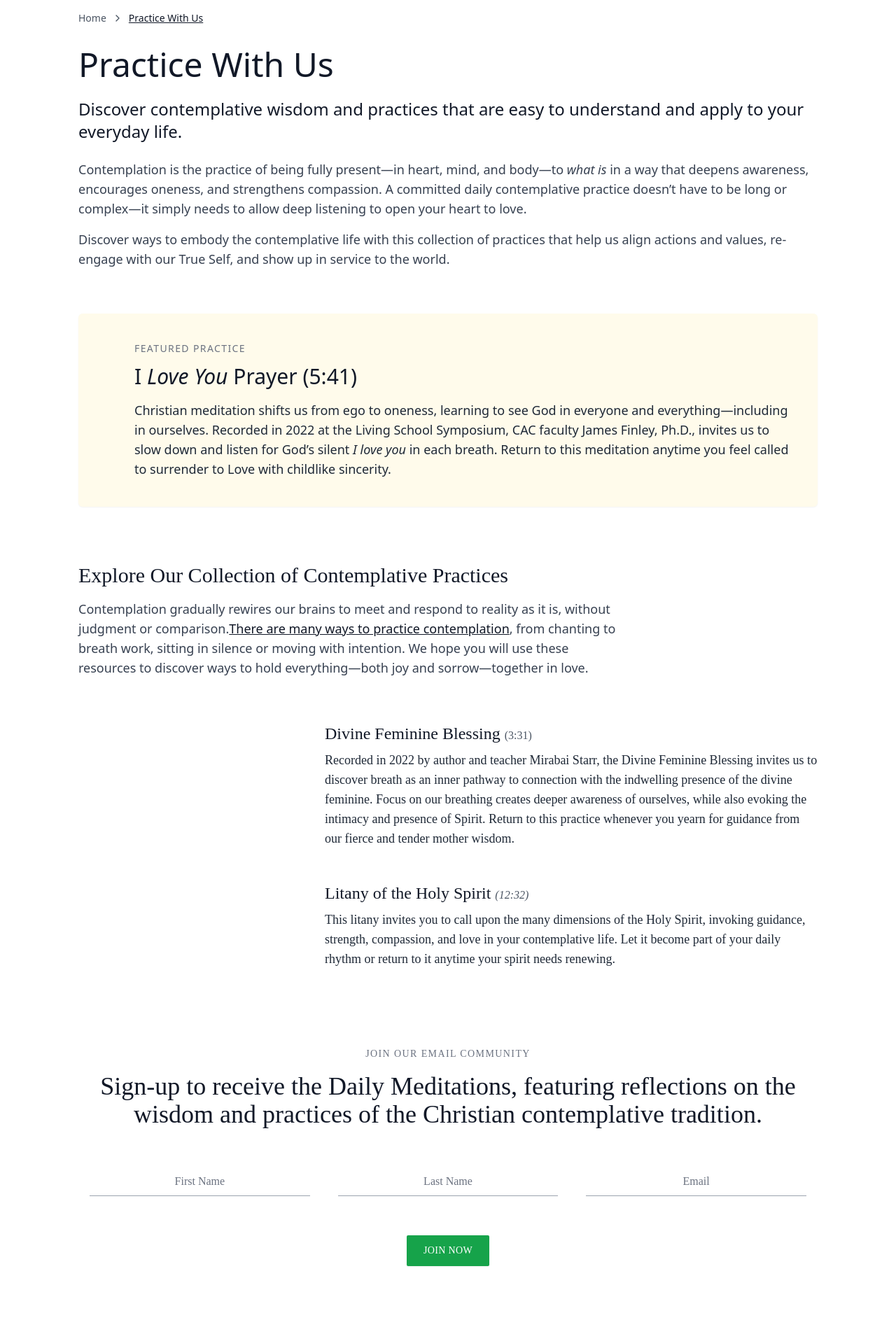
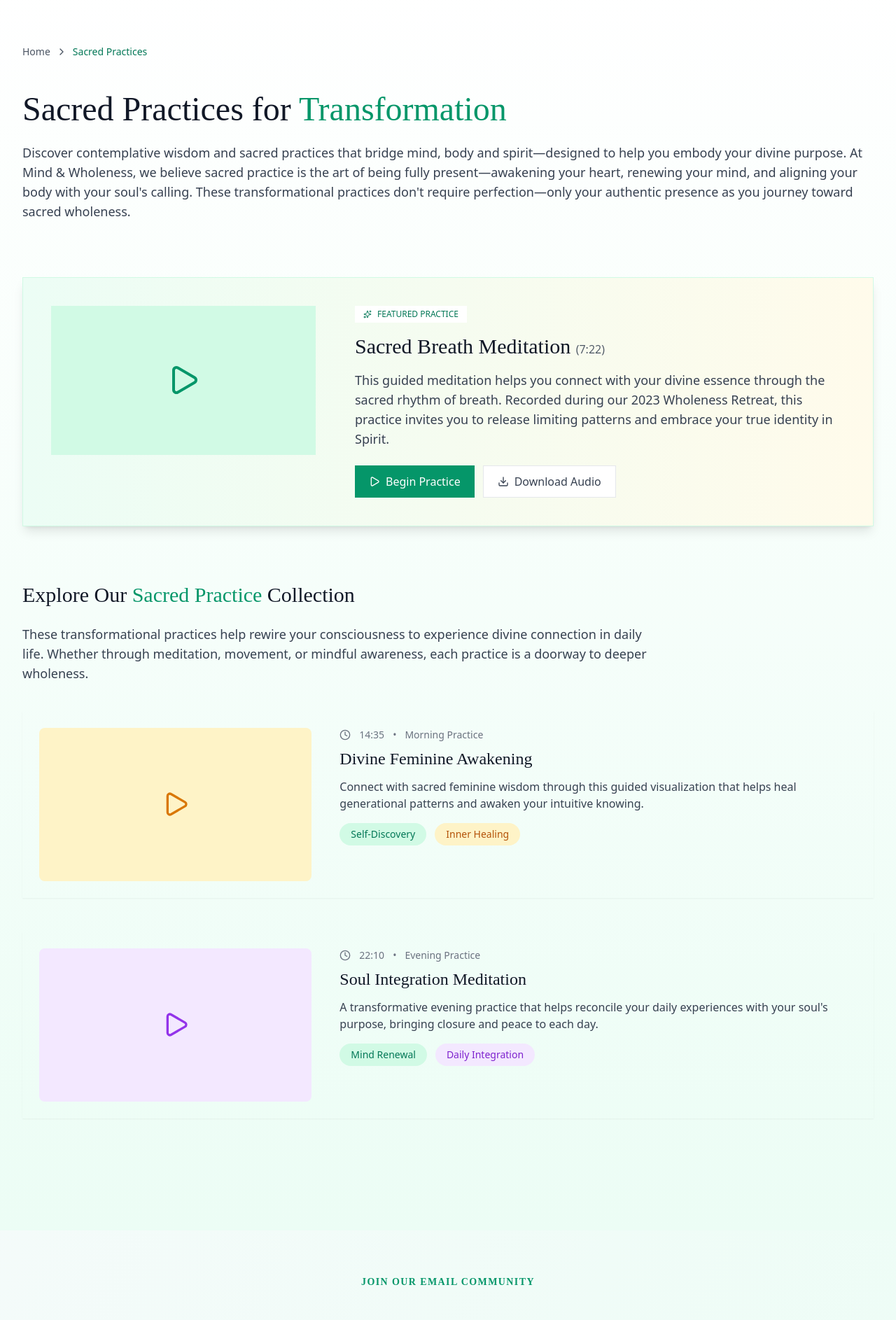
Before and after one commit to eldoJr/mind-and-wholeness, a React (Vite) app: page /about/practice in a window 1280 px wide. Shown: the part 80-1966 px from the top of the page at 70% size. Built offline with nearby package versions, Linux system fonts and the light colour scheme.

Commit message:
add: up-2

```diff
--- a/src/components/layout/emailSignup.tsx
+++ b/src/components/layout/emailSignup.tsx
@@ -1,40 +1,95 @@
+import { motion } from 'framer-motion';
+
+const containerVariants = {
+  hidden: { opacity: 0 },
+  visible: {
+    opacity: 1,
+    transition: {
+      staggerChildren: 0.2,
+      delayChildren: 0.3
+    }
+  }
+};
+
+const itemVariants = {
+  hidden: { y: 20, opacity: 0 },
+  visible: {
+    y: 0,
+    opacity: 1,
+    transition: {
+      duration: 0.5,
+      ease: "easeOut"
+    }
+  }
+};
+
 export default function EmailSignup() {
   return (
-    <section className="bg-white py-20 px-4 sm:px-6 lg:px-8 font-serif text-center">
-      <div className="max-w-5xl mx-auto">
-        <p className="text-sm uppercase tracking-widest text-gray-500 mb-4">
+    <motion.section
+      className="py-12 md:py-16 px-4 sm:px-6 lg:px-8 text-center font-serif"
+      initial="hidden"
+      whileInView="visible"
+      viewport={{ once: true, margin: "-100px" }}
+      variants={containerVariants}
+    >
+      <div className="max-w-5xl mx-auto space-y-6 md:space-y-10">
+        <motion.p
+          className="text-sm font-semibold tracking-widest text-emerald-600 uppercase"
+          variants={itemVariants}
+        >
           Join Our Email Community
-        </p>
-        <h2 className="text-3xl sm:text-3xl md:text-4xl text-gray-900 leading-snug mb-14">
+        </motion.p>
+
+        <motion.h2
+          className="text-2xl sm:text-3xl md:text-4xl text-gray-900 leading-relaxed"
+          variants={itemVariants}
+        >
           Sign-up to receive the Daily Meditations, featuring reflections on
           the wisdom and practices of the Christian contemplative tradition.
-        </h2>
+        </motion.h2>
 
-        <form className="grid grid-cols-1 sm:grid-cols-3 gap-10 max-w-5xl mx-auto mb-10">
+        <motion.form
+          className="pt-12 pb-16 md:py-24 grid grid-cols-1 sm:grid-cols-3 gap-10 max-w-5xl mx-auto mb-10"
+          variants={itemVariants}
+        >
+          <motion.div variants={itemVariants}>
             <input
               type="text"
               placeholder="First Name"
-            className="border-b border-gray-400 placeholder-gray-500 focus:outline-none focus:border-green-600 py-2 bg-transparent text-center"
+              className="w-full border-b border-gray-400 placeholder-gray-500 focus:outline-none focus:border-green-600 py-2 bg-transparent text-center"
             />
+          </motion.div>
+
+          <motion.div variants={itemVariants}>
             <input
               type="text"
               placeholder="Last Name"
-            className="border-b border-gray-400 placeholder-gray-500 focus:outline-none focus:border-green-600 py-2 bg-transparent text-center"
+              className="w-full border-b border-gray-400 placeholder-gray-500 focus:outline-none focus:border-green-600 py-2 bg-transparent text-center"
             />
+          </motion.div>
+
+          <motion.div variants={itemVariants}>
             <input
               type="email"
               placeholder="Email"
-            className="border-b border-gray-400 placeholder-gray-500 focus:outline-none focus:border-green-600 py-2 bg-transparent text-center"
+              className="w-full border-b border-gray-400 placeholder-gray-500 focus:outline-none focus:border-green-600 py-2 bg-transparent text-center"
             />
-        </form>
+          </motion.div>
+        </motion.form>
 
+        <motion.div
+          variants={itemVariants}
+          whileHover={{ scale: 1.05 }}
+          whileTap={{ scale: 0.95 }}
+        >
           <button
             type="submit"
             className="mt-4 px-6 py-3 bg-green-600 text-white font-medium tracking-wide uppercase text-sm rounded-sm hover:bg-green-700 transition-all shadow-sm"
           >
             Join Now
           </button>
+        </motion.div>
       </div>
-    </section>
+    </motion.section>
   );
 }
--- a/src/components/sections/about/Practice.tsx
+++ b/src/components/sections/about/Practice.tsx
@@ -1,101 +1,151 @@
-import { ChevronRight } from "lucide-react";
+import { ChevronRight, Play, Download, Clock, Sparkles } from 'lucide-react';
 import { Link } from "react-router-dom";
 
 export default function PracticeWithUs() {
   return (
-    <section className=" bg-white px-4 sm:px-8 lg:px-20">
-      <div className="max-w-7xl mx-auto px-4 sm:px-6 lg:px-8 py-8">
-        <nav className="flex items-center space-x-2 text-sm text-gray-600 mb-8">
-            <Link to="/" className="hover:text-gray-900 transition-colors">Home</Link>
+    <section className="bg-gradient-to-b from-white to-emerald-50 px-4 sm:px-6 lg:px-8 py-12 sm:py-16 lg:py-20">
+      <div className="max-w-7xl mx-auto">
+        {/* Breadcrumb Navigation */}
+        <nav className="flex items-center space-x-2 text-sm text-gray-600 mb-8 sm:mb-12">
+          <Link to="/" className="hover:text-emerald-700 transition-colors">Home</Link>
           <ChevronRight className="w-4 h-4" />
-            <span className="text-gray-900 underline">Practice With Us</span>
+          <span className="text-emerald-700 font-medium">Sacred Practices</span>
         </nav>
 
-        <div className="max-w-7xl mx-auto ">
-        {/* Header */}
-        <div className="mb-16">
-          <h2 className="text-3xl sm:text-4xl md:text-5xl font-medium mb-6">
-            Practice With Us
+        {/* Header Section */}
+        <div className="mb-16 sm:mb-20">
+          <h2 className="text-3xl sm:text-4xl lg:text-5xl font-serif font-medium text-gray-900 mb-6">
+            Sacred Practices for <span className="text-emerald-600">Transformation</span>
           </h2>
-          <p className="text-xl sm:text-2xl leading-relaxed mb-6">
-            Discover contemplative wisdom and practices that are easy to understand and apply to your everyday life.
-          </p>
-          <p className="text-base sm:text-lg text-gray-700">
-            Contemplation is the practice of being fully present—in heart, mind, and body—to <em>what is</em> in a way that deepens awareness, encourages oneness, and strengthens compassion.
-            A committed daily contemplative practice doesn’t have to be long or complex—it simply needs to allow deep listening to open your heart to love.
-          </p>
-          <p className="text-base sm:text-lg text-gray-700 mt-4">
-            Discover ways to embody the contemplative life with this collection of practices that help us align actions and values, re-engage with our True Self, and show up in service to the world.
-          </p>
-        </div>
 
-        {/* Featured Practice Box */}
-        <div className="bg-amber-50 px-6 sm:px-10 py-10 rounded-md shadow-sm flex flex-col md:flex-row items-start gap-8">
-          {/* Optional image or left content can go here */}
-
-          <div className="md:pl-10">
-            <p className="uppercase text-sm tracking-widest text-gray-500 mb-3">Featured Practice</p>
-            <h3 className="text-2xl sm:text-3xl italic">
-              <span className="not-italic">I </span>
-              <em>Love You</em> <span className="not-italic">Prayer (5:41)</span>
-            </h3>
-            <p className="mt-4 text-base sm:text-lg text-gray-800">
-              Christian meditation shifts us from ego to oneness, learning to see God in everyone and everything—including in ourselves.
-              Recorded in 2022 at the Living School Symposium, CAC faculty James Finley, Ph.D., invites us to slow down and listen for God’s silent <em>I love you</em> in each breath.
-              Return to this meditation anytime you feel called to surrender to Love with childlike sincerity.
+          <div className="space-y-6 max-w-7xl">
+            <p className="text-base sm:text-lg text-gray-700 leading-relaxed">
+              Discover contemplative wisdom and sacred practices that bridge mind, body and spirit—designed to help you embody your divine purpose.
+              At Mind & Wholeness, we believe sacred practice is the art of being fully present—awakening your heart, renewing your mind, and aligning your body with your soul's calling.
+              These transformational practices don't require perfection—only your authentic presence as you journey toward sacred wholeness.
             </p>
           </div>
         </div>
 
-        {/* Title section above the list */}
-        <div className="mt-20">
-          <h2 className="text-2xl sm:text-3xl font-serif font-medium mb-4">
-            Explore Our Collection of Contemplative Practices
-          </h2>
-          <p className="text-base sm:text-lg text-gray-700 max-w-3xl">
-            Contemplation gradually rewires our brains to meet and respond to reality as it is, without judgment or comparison.
-            <a href="/contemplative-practices" className="underline text-gray-900 hover:text-emerald-700 font-medium">
-              There are many ways to practice contemplation
-            </a>
-            , from chanting to breath work, sitting in silence or moving with intention. We hope you will use these resources
-            to discover ways to hold everything—both joy and sorrow—together in love.
-          </p>
+        {/* Featured Practice */}
+        <div className="bg-gradient-to-r from-emerald-50 to-amber-50 px-6 sm:px-10 py-10 shadow-lg border border-emerald-100 mb-16 sm:mb-20">
+          <div className="flex flex-col md:flex-row gap-8 items-start">
+            <div className="w-full md:w-1/3 aspect-video bg-emerald-100 overflow-hidden flex items-center justify-center">
+              <Play className="w-12 h-12 text-emerald-600" />
             </div>
 
-        {/* Practice entries */}
-        <div className="mt-16 space-y-12 text-gray-900 font-serif">
-
-          {/* Practice Item 1 */}
-          <div className="md:ml-auto md:w-2/3">
-            <h3 className="text-xl sm:text-2xl font-medium mb-2">
-              Divine Feminine Blessing <span className="text-base text-gray-600">(3:31)</span>
-            </h3>
-            <p className="text-base sm:text-lg leading-relaxed text-gray-800">
-              Recorded in 2022 by author and teacher Mirabai Starr, the Divine Feminine Blessing invites us to discover breath
-              as an inner pathway to connection with the indwelling presence of the divine feminine. Focus on our breathing
-              creates deeper awareness of ourselves, while also evoking the intimacy and presence of Spirit. Return to this
-              practice whenever you yearn for guidance from our fierce and tender mother wisdom.
-            </p>
+            <div className="md:pl-6 flex-1">
+              <div className="inline-flex items-center gap-2 px-3 py-1 bg-white text-xs font-medium text-emerald-700 mb-4">
+                <Sparkles className="w-3 h-3" />
+                <span>FEATURED PRACTICE</span>
               </div>
 
-          {/* Practice Item 2 */}
-          <div className="md:ml-auto md:w-2/3">
-            <h3 className="text-xl sm:text-2xl font-medium mb-2">
-              Litany of the Holy Spirit <span className="italic text-base text-gray-600">(12:32)</span>
+              <h3 className="text-2xl sm:text-3xl font-serif font-medium mb-4">
+                Sacred Breath Meditation <span className="text-base font-sans text-gray-600">(7:22)</span>
               </h3>
-            <p className="text-base sm:text-lg leading-relaxed text-gray-800">
-              This litany invites you to call upon the many dimensions of the Holy Spirit, invoking guidance, strength,
-              compassion, and love in your contemplative life. Let it become part of your daily rhythm or return to it
-              anytime your spirit needs renewing.
+
+              <p className="text-base sm:text-lg text-gray-700 mb-6">
+                This guided meditation helps you connect with your divine essence through the sacred rhythm of breath.
+                Recorded during our 2023 Wholeness Retreat, this practice invites you to release limiting patterns and
+                embrace your true identity in Spirit.
               </p>
+
+              <div className="flex flex-wrap gap-3">
+                <button className="flex items-center gap-2 px-5 py-2.5 bg-emerald-600 hover:bg-emerald-700 text-white transition-colors">
+                  <Play className="w-4 h-4" />
+                  <span>Begin Practice</span>
+                </button>
+                <button className="flex items-center gap-2 px-5 py-2.5 bg-white border border-gray-200 hover:border-emerald-300 text-gray-700 transition-colors">
+                  <Download className="w-4 h-4" />
+                  <span>Download Audio</span>
+                </button>
               </div>
-
             </div>
-
           </div>
         </div>
 
+        {/* Practice Collection */}
+        <div className="mb-16 sm:mb-20">
+          <h2 className="text-2xl sm:text-3xl font-serif font-medium text-gray-900 mb-6">
+            Explore Our <span className="text-emerald-600">Sacred Practice</span> Collection
+          </h2>
 
+          <p className="text-base sm:text-lg text-gray-700 max-w-4xl mb-10">
+            These transformational practices help rewire your consciousness to experience divine connection in daily life.
+            Whether through meditation, movement, or mindful awareness, each practice is a doorway to deeper wholeness.
+          </p>
+
+          <div className="space-y-12">
+            {/* Practice 1 */}
+            <div className="group flex flex-col md:flex-row gap-6 md:gap-10 p-6 hover:bg-orange-50 shadow-sm transition-colors">
+              <div className="w-full md:w-1/3 aspect-video bg-amber-100 rounded-lg overflow-hidden flex items-center justify-center">
+                <Play className="w-10 h-10 text-amber-600 group-hover:text-amber-700 transition-colors" />
+              </div>
+
+              <div className="flex-1">
+                <div className="flex items-center gap-3 text-sm text-gray-500 mb-2">
+                  <Clock className="w-4 h-4" />
+                  <span>14:35</span>
+                  <span>•</span>
+                  <span>Morning Practice</span>
+                </div>
+
+                <h3 className="text-xl sm:text-2xl font-serif font-medium mb-3">
+                  Divine Feminine Awakening
+                </h3>
+
+                <p className="text-base text-gray-700 mb-4">
+                  Connect with sacred feminine wisdom through this guided visualization that helps heal generational patterns
+                  and awaken your intuitive knowing.
+                </p>
+
+                <div className="flex flex-wrap gap-3">
+                  <button className="text-sm px-4 py-1.5 bg-emerald-100 hover:bg-emerald-200 text-emerald-700 rounded-full transition-colors">
+                    Self-Discovery
+                  </button>
+                  <button className="text-sm px-4 py-1.5 bg-amber-100 hover:bg-amber-200 text-amber-700 rounded-full transition-colors">
+                    Inner Healing
+                  </button>
+                </div>
+              </div>
+            </div>
+
+            {/* Practice 2 */}
+            <div className="group flex flex-col md:flex-row gap-6 md:gap-10 p-6 hover:bg-purple-50 shadow-sm transition-colors">
+              <div className="w-full md:w-1/3 aspect-video bg-purple-100 rounded-lg overflow-hidden flex items-center justify-center">
+                <Play className="w-10 h-10 text-purple-600 group-hover:text-purple-700 transition-colors" />
+              </div>
+
+              <div className="flex-1">
+                <div className="flex items-center gap-3 text-sm text-gray-500 mb-2">
+                  <Clock className="w-4 h-4" />
+                  <span>22:10</span>
+                  <span>•</span>
+                  <span>Evening Practice</span>
+                </div>
+
+                <h3 className="text-xl sm:text-2xl font-serif font-medium mb-3">
+                  Soul Integration Meditation
+                </h3>
+
+                <p className="text-base text-gray-700 mb-4">
+                  A transformative evening practice that helps reconcile your daily experiences with your soul's purpose,
+                  bringing closure and peace to each day.
+                </p>
+
+                <div className="flex flex-wrap gap-3">
+                  <button className="text-sm px-4 py-1.5 bg-emerald-100 hover:bg-emerald-200 text-emerald-700 rounded-full transition-colors">
+                    Mind Renewal
+                  </button>
+                  <button className="text-sm px-4 py-1.5 bg-purple-100 hover:bg-purple-200 text-purple-700 rounded-full transition-colors">
+                    Daily Integration
+                  </button>
+                </div>
+              </div>
+            </div>
+          </div>
+        </div>
+      </div>
     </section>
   );
 }
```
Lines whose indentation alone changed are shown as unchanged.
